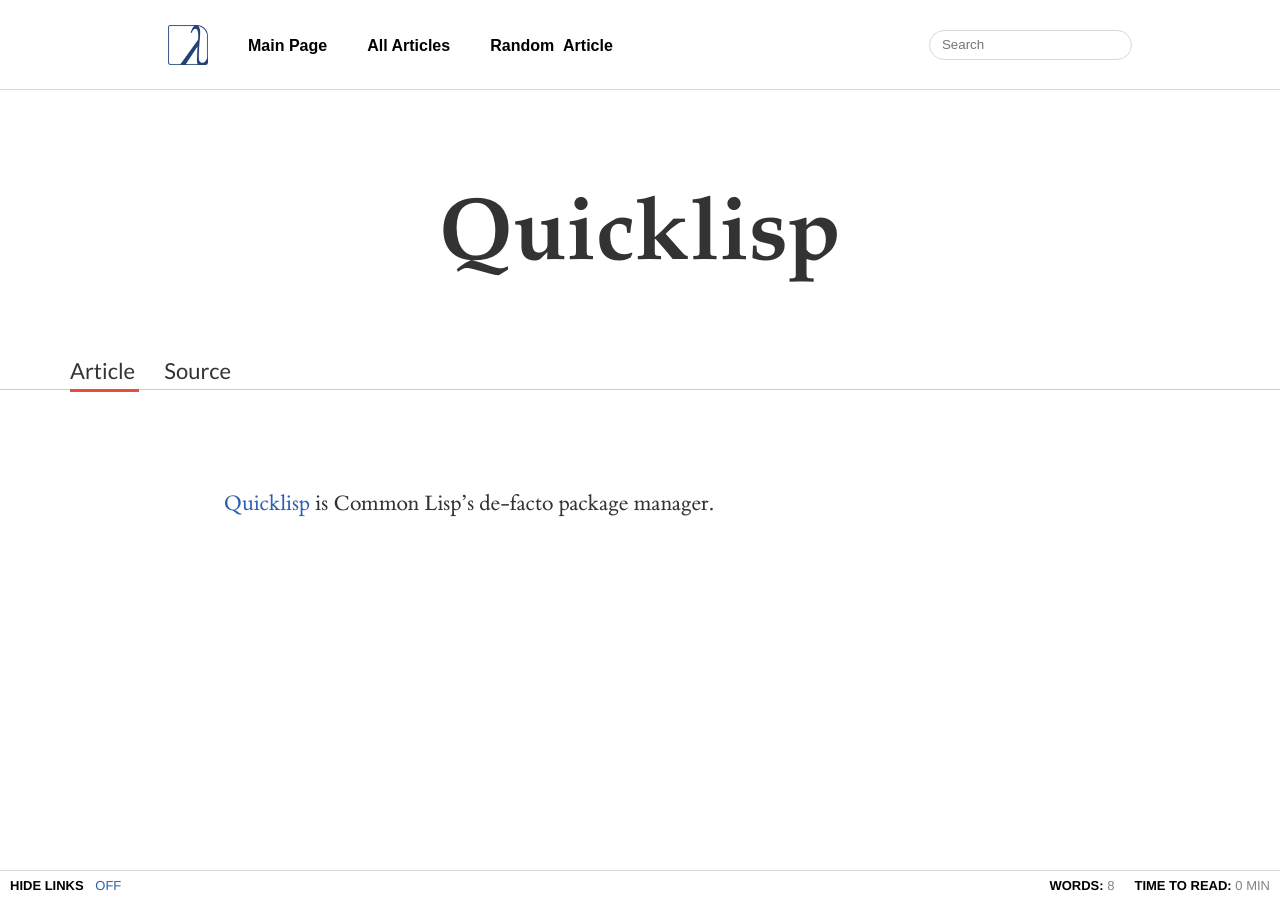
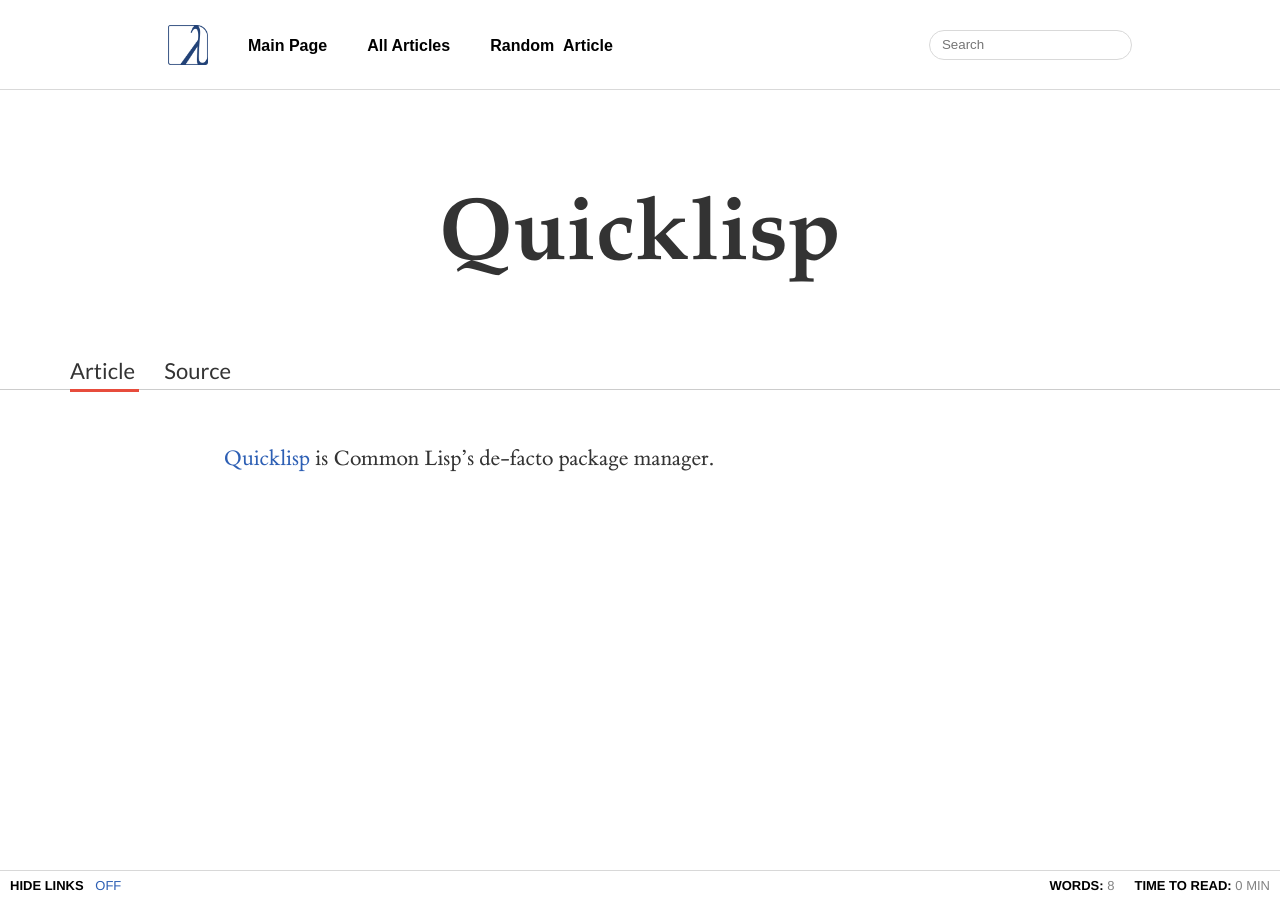
Before and after one commit to LispLang/lisplang.github.io, a Jekyll site: the page built from wiki/_posts/2016-01-01-quicklisp.md, in a window 1280 px wide. Built offline with Jekyll 4.4.1, drawn with Linux system fonts in a browser that asks for light colours.

Commit message:
Better margins

```diff
--- a/assets/css/wiki.scss
+++ b/assets/css/wiki.scss
@@ -170,7 +170,7 @@
         text-align: justify;
         text-justify: inter-word;
         width: 65%;
-        margin: 100px auto;
+        margin: 55px auto;
 
         h1 {
             font-size: 3em;
```
